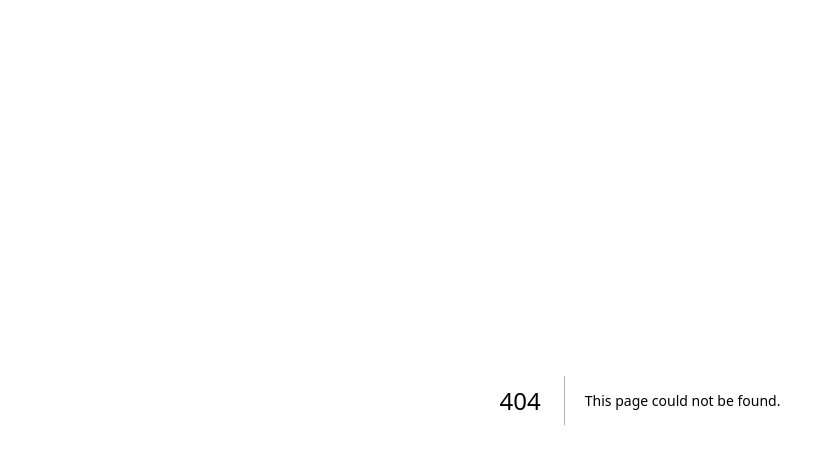
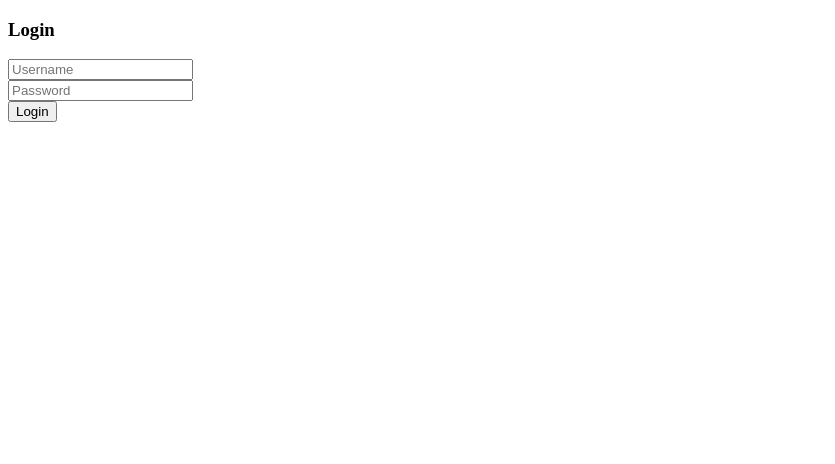
Before and after one commit to Maxswelll/react-app-clone, a Next.js app: page /products/components in a window 1280 px wide. Before the commit this address had no page. Shown: the top 464 px of the page, without its empty margins (0-835 px from the left). Built offline with nearby package versions, Linux system fonts and the light colour scheme.

Commit message:
git add .

```diff
--- a/src/pages/Main-page/components/filter.js
+++ b/src/pages/Main-page/components/filter.js
@@ -1,4 +1,3 @@
-// pages/index.js or any component
 import { useEffect } from "react";
 import { Container, Button, Card, Form } from "react-bootstrap";
 
--- a/src/pages/Main-page/components/header.js
+++ b/src/pages/Main-page/components/header.js
@@ -1,4 +1,4 @@
-import { Navbar, Container, Button } from "react-bootstrap";
+import { Navbar, Container } from "react-bootstrap";
 export default function Header() {
   return (
     <Navbar bg="light" className="shadow-sm mb-4 ">
@@ -20,7 +20,6 @@ export default function Header() {
             <small className="ms-auto text-muted">Premium Baby Clothes</small>
           </div>
         </div>
-        <Button variant="outline-danger">Logout</Button>
       </Container>
     </Navbar>
   );
--- a/src/pages/Main-page/index.js
+++ b/src/pages/Main-page/index.js
@@ -3,12 +3,14 @@ import "bootstrap/dist/css/bootstrap.min.css";
 import "./style.css";
 import Header from "./components/header";
 import Filters from "./components/filter";
+import Log from "./components/Button";
 
 function BabyOutfitPage() {
   return (
     <div>
       {/* Header / Navbar */}
       <Header />
+      <Log />
 
       {/* Filters Section */}
       <Filters />
--- /dev/null
+++ b/src/pages/products/Nav.js
@@ -0,0 +1,5 @@
+import { redirect } from "next/navigation";
+
+export default function Home() {
+  redirect("/login");
+}
--- /dev/null
+++ b/src/pages/products/components/index.js
@@ -0,0 +1,51 @@
+"use client";
+
+import { useRouter } from "next/navigation";
+import { useState } from "react";
+
+export default function LoginPage() {
+  const router = useRouter();
+  const [username, setUsername] = useState("");
+  const [password, setPassword] = useState("");
+
+  const handleLogin = (e) => {
+    e.preventDefault();
+    if (username === "admin" && password === "1234") {
+      localStorage.setItem("userToken", "loggedIn");
+      router.push("/babyoutfitpage");
+    } else {
+      alert("Invalid login!");
+    }
+  };
+
+  return (
+    <div className="container d-flex vh-100 align-items-center justify-content-center">
+      <div className="card shadow p-4" style={{ width: "22rem" }}>
+        <h3 className="text-center mb-4">Login</h3>
+        <form onSubmit={handleLogin}>
+          <div className="mb-3">
+            <input
+              type="text"
+              className="form-control"
+              placeholder="Username"
+              value={username}
+              onChange={(e) => setUsername(e.target.value)}
+            />
+          </div>
+          <div className="mb-3">
+            <input
+              type="password"
+              className="form-control"
+              placeholder="Password"
+              value={password}
+              onChange={(e) => setPassword(e.target.value)}
+            />
+          </div>
+          <button type="submit" className="btn btn-primary w-100">
+            Login
+          </button>
+        </form>
+      </div>
+    </div>
+  );
+}
```
Also changed, not shown: src/pages/Main-page/components/Button.js (added, +19 -0 lines), src/pages/products/Main.js (added, +32 -0 lines), src/pages/products/index.js (deleted, +0 -17 lines), src/pages/products/App.js (added).
